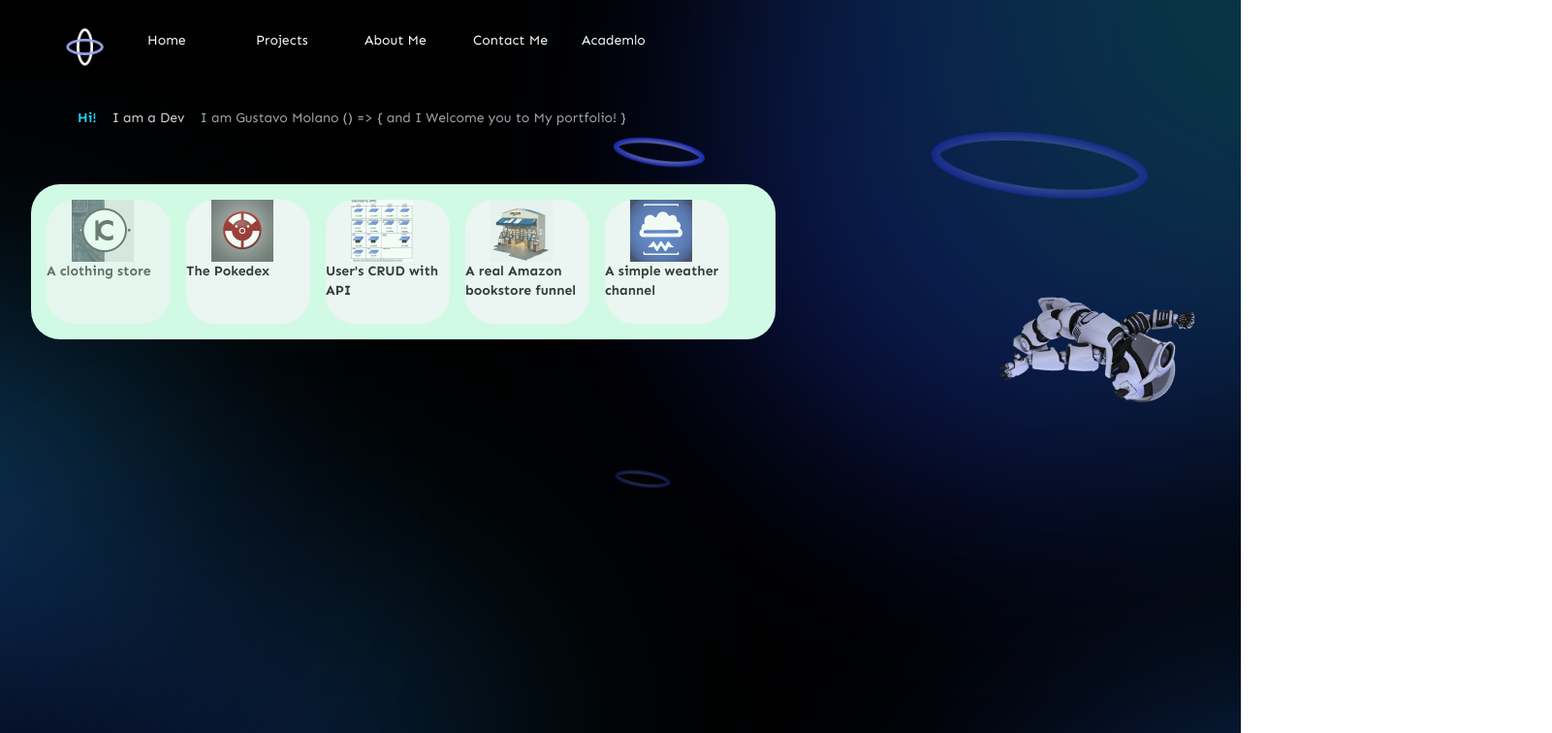
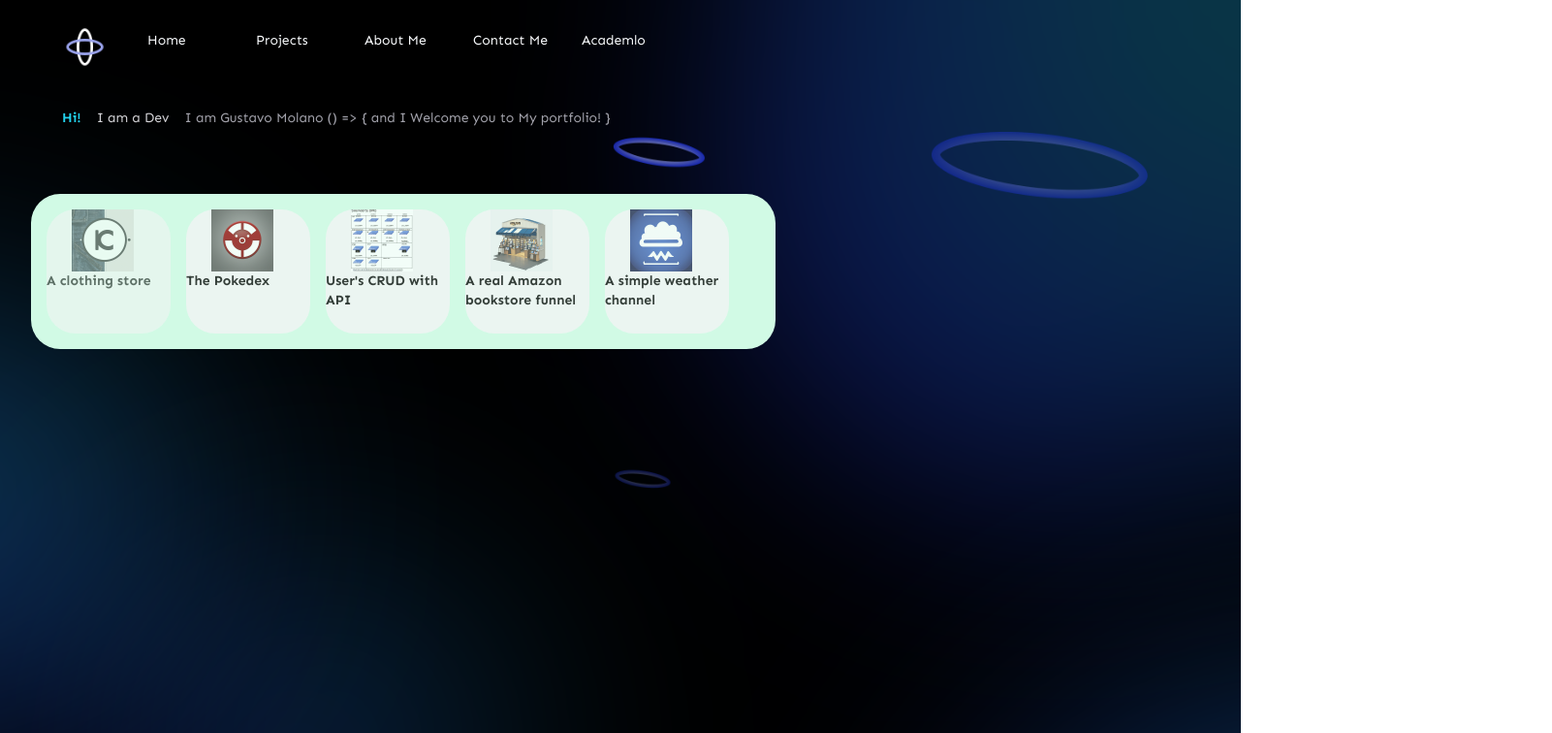
Before and after one commit to guskumite/myportfolio, a React (Vite) app: page / in a window 1280 px wide. Shown: the top 756 px of the page at 97% size, 1601 px wide, since content can reach past the window. Built offline with nearby package versions, Linux system fonts and the light colour scheme; the HTML template or start-up script is replaced by a standard one.

Commit message:
version 1.0.9

```diff
--- a/src/components/Root.jsx
+++ b/src/components/Root.jsx
@@ -55,7 +55,7 @@
     <main className="bg-cover bg-no-repeat h-full w-full" ref={ref}>
       <img className="w-full" src={bgImg} />
       <section>{getNav()}</section>
-      <section className="absolute flex flex-row flex-wrap left-[5rem] top-[7rem]">
+      <section className="absolute flex flex-row flex-wrap left-[4rem] top-[7rem]">
         {" "}
         <h2 className="relative text-2xl font-bold text-cyan-400 md:text-sm">
           Hi!
@@ -67,10 +67,12 @@
           I am Gustavo Molano {txt1}
         </h1>
       </section>
-      <Animation1 />
+      <div className="relative left-[20rem] top-[2rem]">
+        <Animation1 />
+      </div>
       <section
         id="projects"
-        className="absolute top-[11.9rem] left-[2rem] bg-emerald-100
+        className="absolute top-[12.5rem] left-[2rem] bg-emerald-100
       w-[60%] h-[auto] flex flex-row flex-wrap align-items rounded-[30px]"
       >
         <a
```
